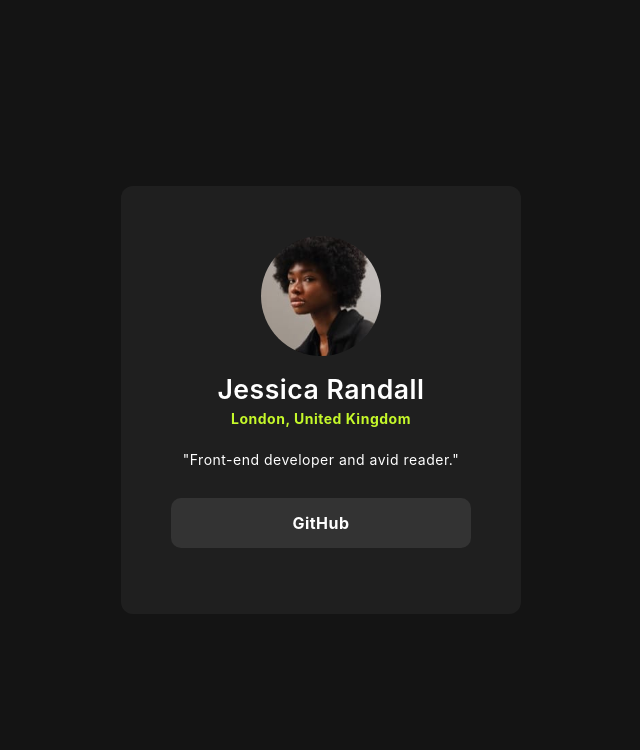
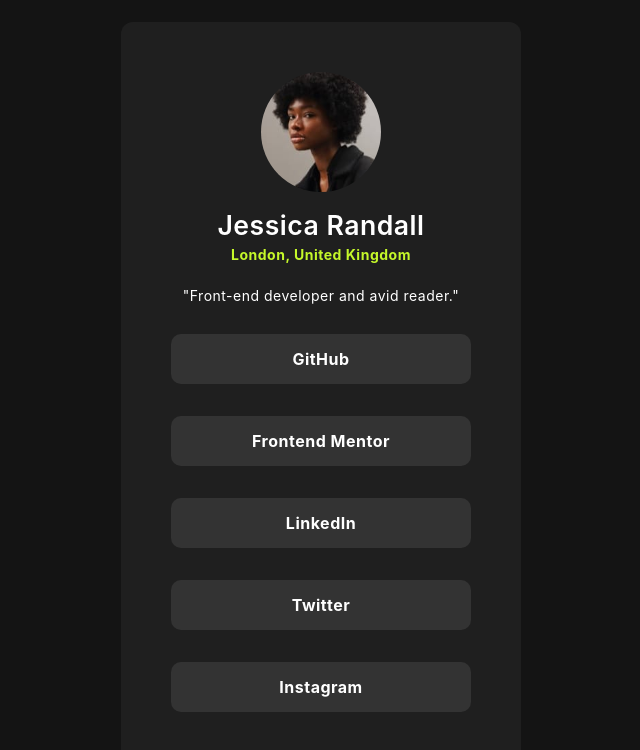
Before and after one commit to mahiv87/linksy-doodles, a React (Vite) app: page / in a window 1280 px wide. Shown: the top 750 px of the page, without its empty margins (319-959 px from the left). Built offline with nearby package versions, Linux system fonts and the light colour scheme.

Commit message:
added additional links

```diff
--- a/src/App.jsx
+++ b/src/App.jsx
@@ -13,6 +13,26 @@
 				id: 1,
 				name: 'GitHub',
 				link: 'https://github.com'
+			},
+			{
+				id: 2,
+				name: 'Frontend Mentor',
+				link: 'https://frontendmentor.io/'
+			},
+			{
+				id: 3,
+				name: 'LinkedIn',
+				link: 'https://linkedin.com'
+			},
+			{
+				id: 4,
+				name: 'Twitter',
+				link: 'https://twitter.com'
+			},
+			{
+				id: 5,
+				name: 'Instagram',
+				link: 'https://instagram.com'
 			}
 		]
 	};
```
